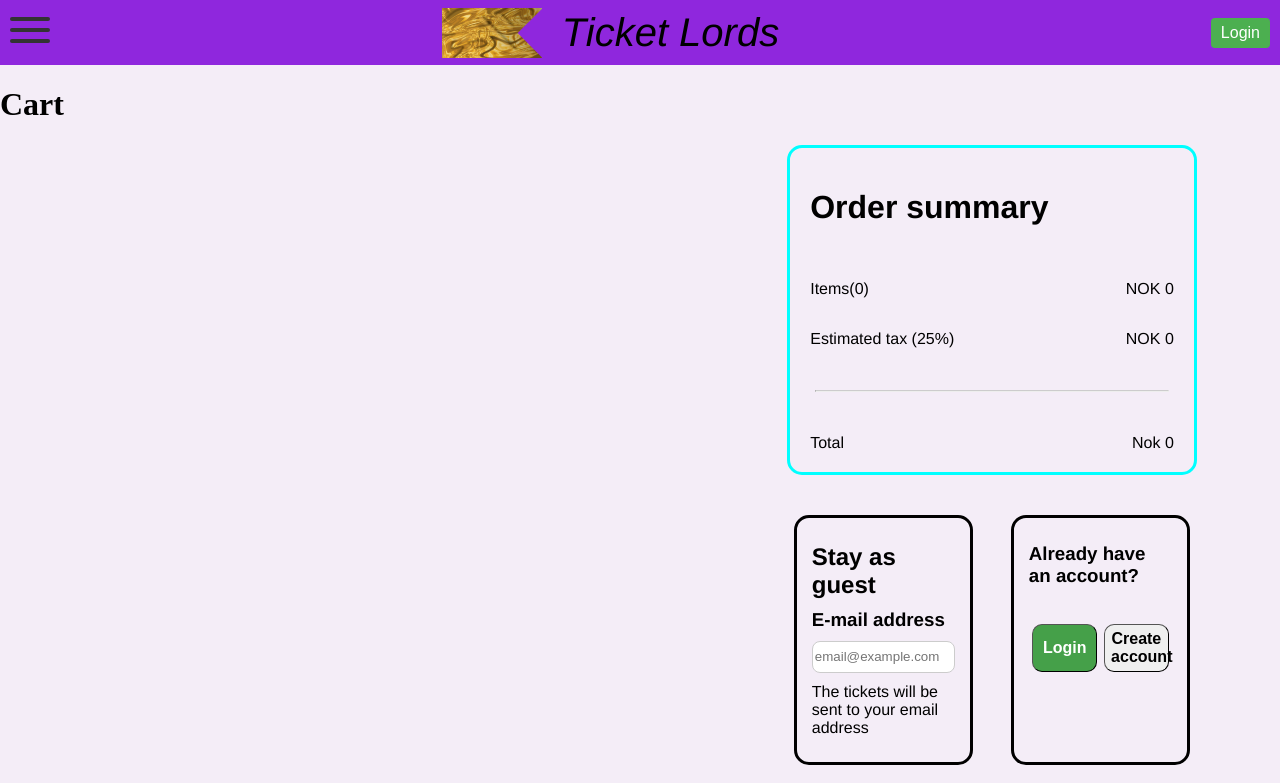
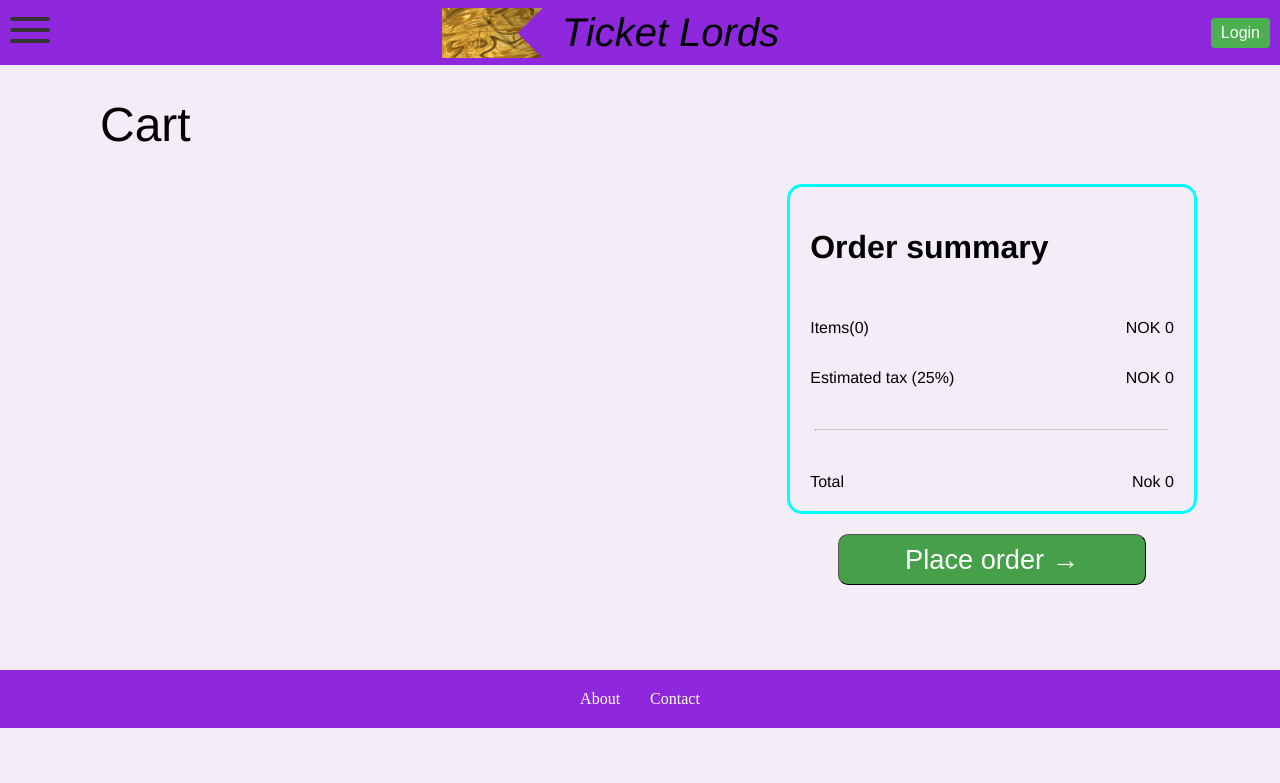
Before and after one commit to IDATA2301/idata2301-ticketlords-group4, a React (Vite) app: page /cart in a window 1280 px wide. Shown: the top 783 px of the page. Built offline with nearby package versions, Linux system fonts and the light colour scheme.

Commit message:
added styling for header.

```diff
--- a/src/pages/CartPage.tsx
+++ b/src/pages/CartPage.tsx
@@ -13,7 +13,7 @@ export default function CartPage() {
   const [totalCost, setTotalCost] = useState(getCartTotalCost());
   const [pricePreTax, setPricePreTax] = useState(getCartTotalCost() * 0.75);
   const [taxPrice, setTaxPrice] = useState(getCartTotalCost() * 0.25);
-  const [hardcodedIsLoggedIn, setHardcodedIsNotLoggedIn] = useState(false);
+  const [hardcodedIsLoggedIn, setHardcodedIsNotLoggedIn] = useState(true);
   const [emailError, setEmailError] = useState(false);
   const [email, setEmail] = useState("");
   const [validEmail, setValidEmail] = useState(true);
@@ -47,7 +47,7 @@ export default function CartPage() {
 
   return (
     <>
-      <h1>Cart</h1>
+      <h1 className={styles["header"]}>Cart</h1>
       <div className={styles["cart-content"]}>
         <div className={styles["cart-items"]}>
           {cartItems.map((cartItem: CartItem) => (
```
